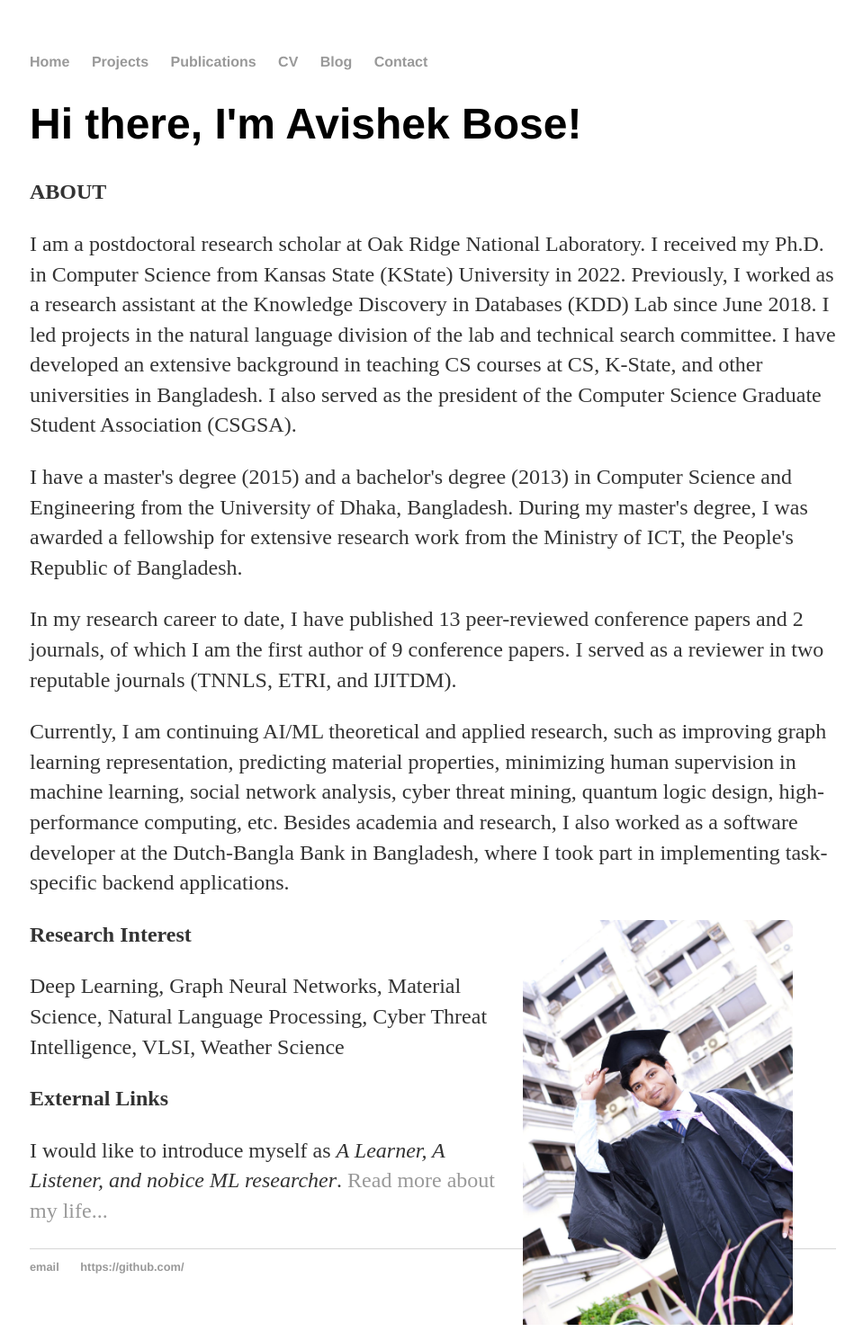
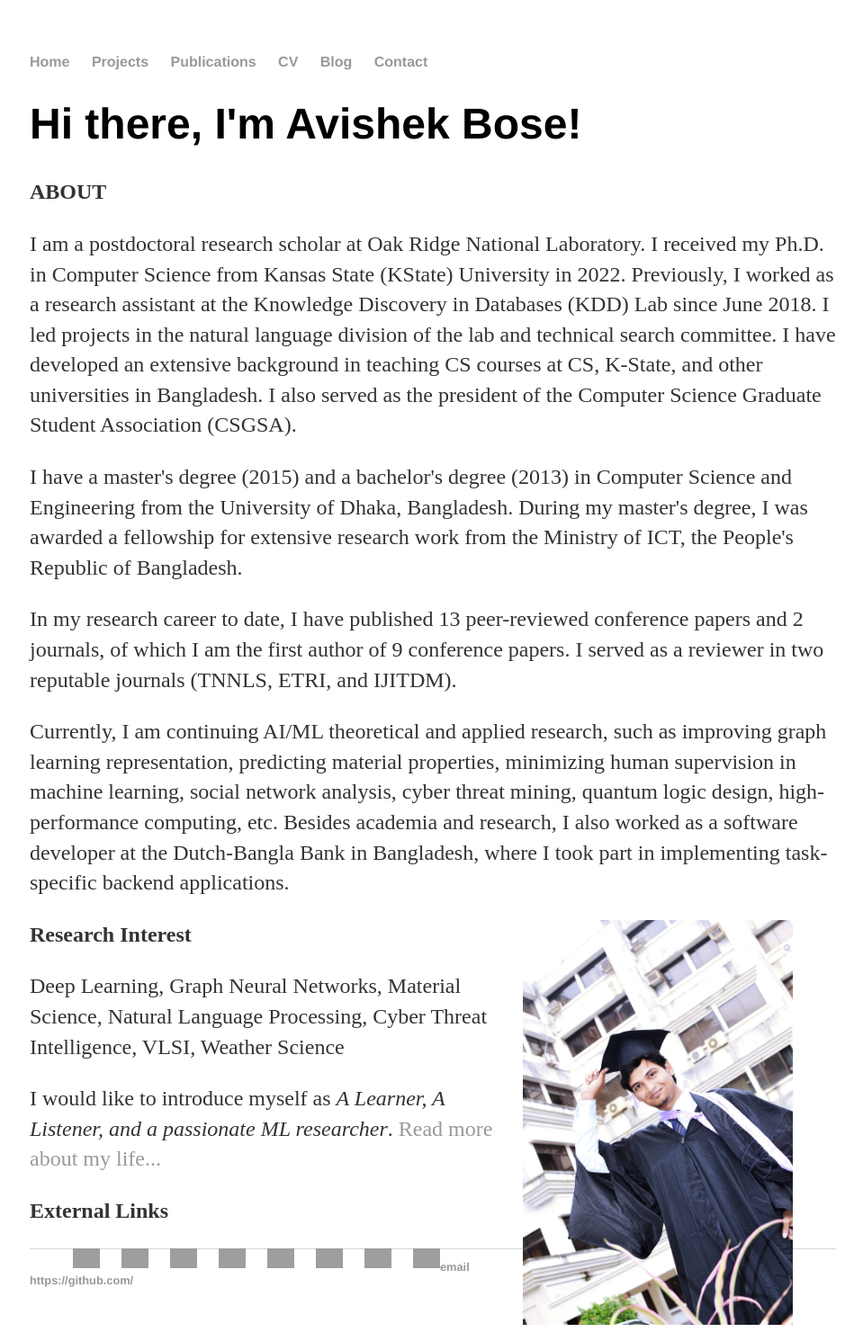
Before and after one commit to abose17/abose17.github.io, a Jekyll site: the page built from index.html, in a window 1280 px wide. Shown: the whole page at 90% size, without its empty margins (159-1118 px from the left). Built offline with Jekyll 4.4.1, drawn with Linux system fonts in a browser that asks for light colours; grey boxes are pictures that could not be loaded.

Commit message:
Update index.html

```diff
--- a/index.html
+++ b/index.html
@@ -17,16 +17,15 @@ title: Avishek Bose, A learner
 
           <p>Deep Learning, Graph Neural Networks, Material Science, Natural Language Processing, Cyber Threat Intelligence, VLSI, Weather Science</p>
 
-          <p><strong>External Links</strong></p>
+	<p>I would like to introduce myself as <em>A Learner, A Listener, and a passionate ML researcher</em>. <a href="/about">Read more about my life...</a></p>
 
-<!--           <p><a href="https://twitter.com/rajamifa"><img src="/images/twitter.png" alt="Image" style="float:left;margin-left:2em;width:30px" /></a>
+	<p><strong>External Links</strong></p>
+          <p><a href="https://twitter.com/rajamifa"><img src="/images/twitter.png" alt="Image" style="float:left;margin-left:2em;width:30px" /></a>
           <a href="https://www.linkedin.com/in/amifa-raj-a0b9b9152/"><img src="/images/linked.png" alt="Image" style="float:left;margin-left:1em;width:30px" /></a>
           <a href="https://scholar.google.com/citations?hl=en&amp;user=lAj1gzAAAAAJ"><img src="/images/googlescholar.png" alt="Image" style="float:left;margin-left:1em;width:30px" /></a>
           <a href="https://www.boisestate.edu/computing/directory/student-directory/amifa-raj/"><img src="/images/boiselogo.png" alt="Image" style="float:left;margin-left:1em;width:30px" /></a>
           <a href="http://piret.info/people/"><img src="/images/piret.png" alt="Image" style="float:left;margin-left:1em;width:30px" /></a>
           <a href="https://www.semanticscholar.org/author/Amifa-Raj/1920784888"><img src="/images/semantic.png" alt="Semantic Scholar" style="float:left;margin-left: 1em; width:30px" /></a>
           <a href="https://orcid.org/0000-0002-8874-6645"><img src="/images/orcid.png" alt="ORCID" style="float:left;margin-left: 1em; width:30px" /></a>
-          <a href="https://www.researchgate.net/profile/Amifa_Raj"><img src="/images/rg.png" alt="Researchgate" style="float:left;margin-left: 1em; width:30px" /></a></p> -->
-
-	<p>I would like to introduce myself as <em>A Learner, A Listener, and nobice ML researcher</em>. <a href="/about">Read more about my life...</a></p>
+          <a href="https://www.researchgate.net/profile/Amifa_Raj"><img src="/images/rg.png" alt="Researchgate" style="float:left;margin-left: 1em; width:30px" /></a></p>
 </div><!-- /.blurb -->
```
